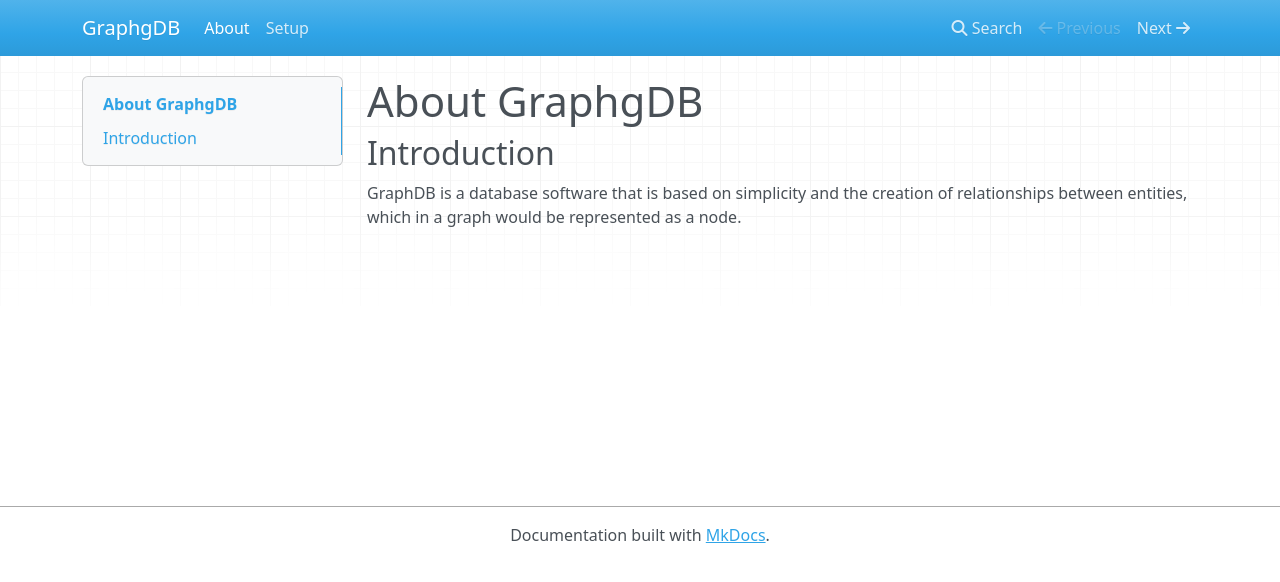
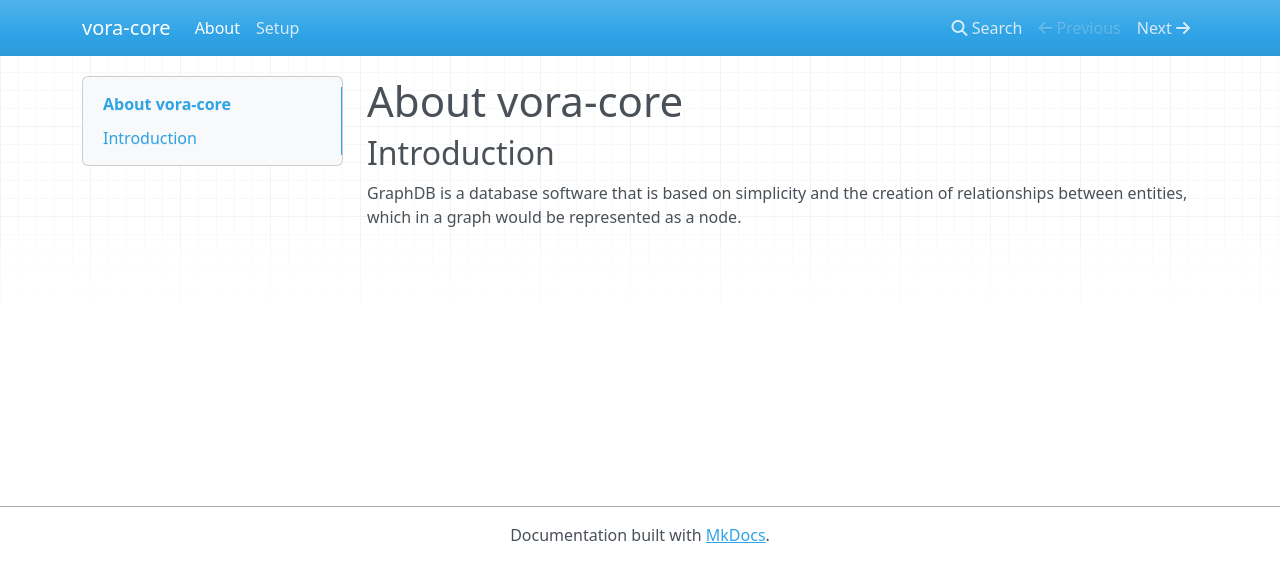
Before and after one commit to ogregorio/graphgdb-docs, an MkDocs documentation site: the page built from docs/about.md, in a window 1280 px wide. Shown: the top 582 px of the page. Built offline with MkDocs 1.6.1, drawn with Linux system fonts in a browser that asks for light colours; nearby versions of some CDN libraries.

Commit message:
Name: change graphgdb to vora

````diff
--- a/README.md
+++ b/README.md
@@ -1,6 +1,6 @@
-# graphgdb-docs
+# vora-core-docs
 
-Documentation about GraphgDB
+Documentation about vora-core
 
 ## Requirements
 To view this documentation, you need a few minimum requirements:
--- a/docs/about.md
+++ b/docs/about.md
@@ -1,4 +1,4 @@
-# About GraphgDB
+# About vora-core
 
 ## Introduction
 
--- a/docs/setup.md
+++ b/docs/setup.md
@@ -1,11 +1,11 @@
 # Setup
 
-GraphgDB needs an initial setup, where the master user, root keys and other settings will be defined.
+vora-core needs an initial setup, where the master user, root keys and other settings will be defined.
 
 To start the setup, type:
 
 ```shell
-$ graphgdb setup
+$ vora-core setup
 ```
 
 The rest of the settings will be requested at the system prompt.
--- a/mkdocs.yml
+++ b/mkdocs.yml
@@ -1,4 +1,4 @@
-site_name: GraphgDB
+site_name: vora-core
 nav:
     - About: about.md
     - Setup: setup.md
````
